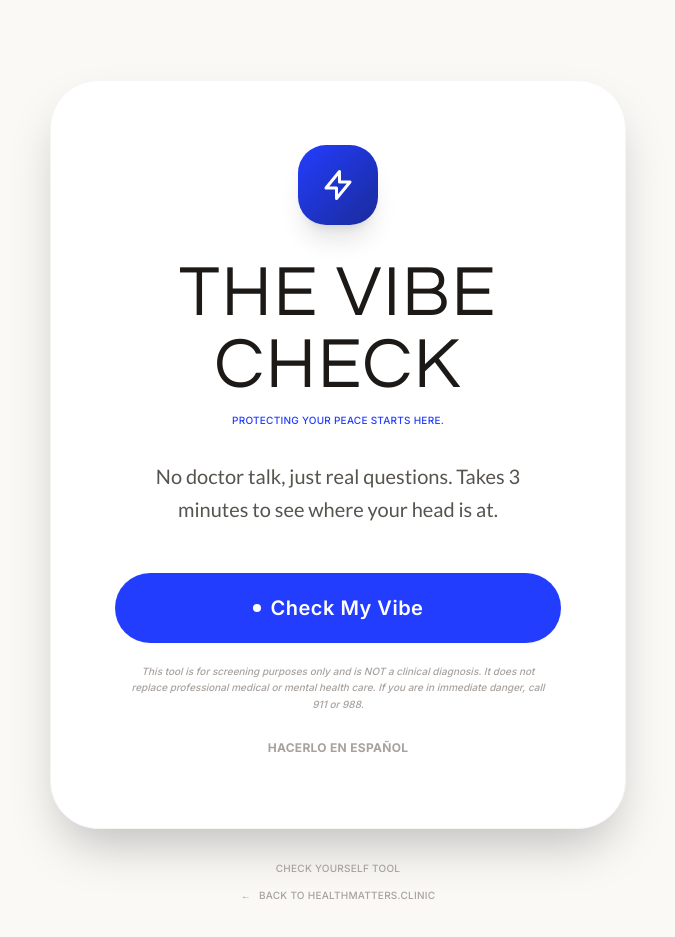
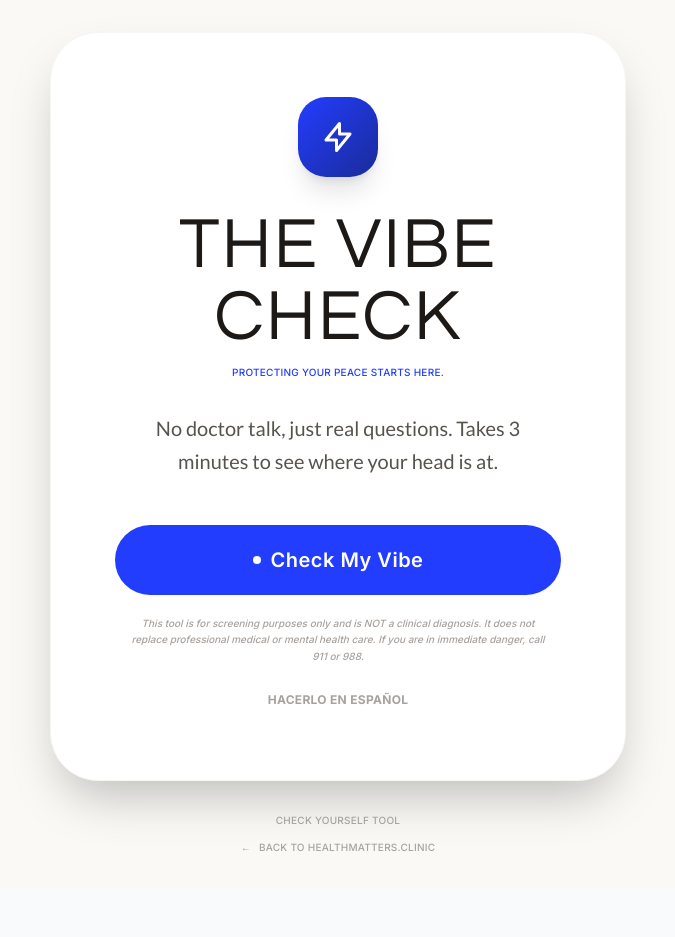
Before and after one commit to TEAMHMC/Check-Yourself, a React (Vite) app: page / in a window 1280 px wide. Shown: the whole page, without its empty margins (302-977 px from the left). After the commit the page ends 889 px from the top, so only its background shows below. Built offline with nearby package versions, Linux system fonts and the light colour scheme.

Commit message:
Center intro card vertically on screen

```diff
--- a/App.tsx
+++ b/App.tsx
@@ -387,7 +387,7 @@ const App: React.FC = () => {
 
   if (state.section === 'intro') {
     return (
-      <div className="bg-[#faf9f6] p-4 md:p-8 flex flex-col items-center justify-start pt-12 md:pt-20 font-['Inter']" style={{ minHeight: '100dvh' }}>
+      <div className="bg-[#faf9f6] p-4 md:p-8 flex flex-col items-center justify-center py-8 font-['Inter']" style={{ minHeight: '100dvh' }}>
         {savedState && (
           <div className="w-full max-w-xl mb-6 bg-white rounded-2xl shadow-lg p-6 border border-stone-200 flex flex-col sm:flex-row items-center gap-4" style={{ animation: 'fadeSlideUp 0.4s ease-out' }}>
             <div className="flex-1 text-center sm:text-left">
```
